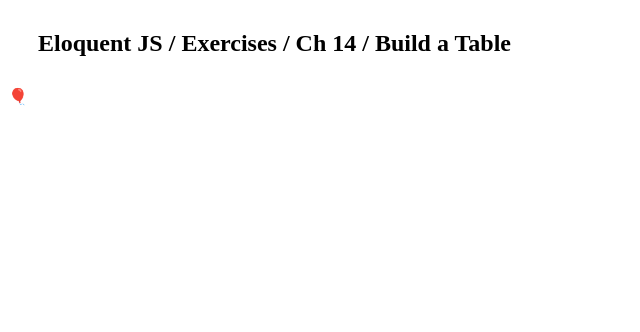
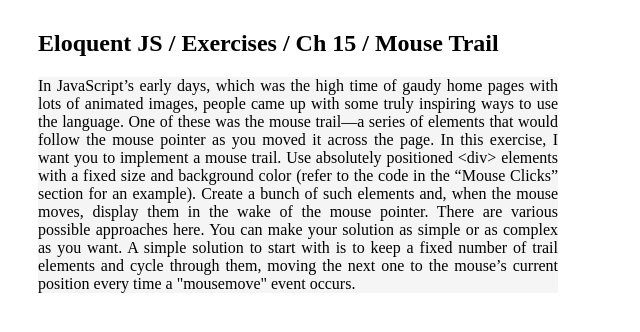
Before and after one commit to crispane/eloquentJS, a plain HTML site: page Chapter 15/MOUSE-TRAIL/index.html in a window 1280 px wide. Shown: the whole page, without its empty margins (0-640 px from the left). Drawn offline with Linux system fonts and the light colour scheme.

Commit message:
add html and js files

```diff
--- a/Chapter 15/MOUSE-TRAIL/index.html
+++ b/Chapter 15/MOUSE-TRAIL/index.html
@@ -7,9 +7,23 @@
   </head>
   <body>
     <div style="margin: 30px; max-width: 65ch; overflow-wrap: normal">
-      <h2>Eloquent JS / Exercises / Ch 14 / Build a Table</h2>
+      <h2>Eloquent JS / Exercises / Ch 15 / Mouse Trail</h2>
+      <p style="text-align: justify; background-color: whitesmoke">
+        In JavaScript’s early days, which was the high time of gaudy home pages
+        with lots of animated images, people came up with some truly inspiring
+        ways to use the language. One of these was the mouse trail—a series of
+        elements that would follow the mouse pointer as you moved it across the
+        page. In this exercise, I want you to implement a mouse trail. Use
+        absolutely positioned &lt;div&gt; elements with a fixed size and
+        background color (refer to the code in the “Mouse Clicks” section for an
+        example). Create a bunch of such elements and, when the mouse moves,
+        display them in the wake of the mouse pointer. There are various
+        possible approaches here. You can make your solution as simple or as
+        complex as you want. A simple solution to start with is to keep a fixed
+        number of trail elements and cycle through them, moving the next one to
+        the mouse’s current position every time a "mousemove" event occurs.
+      </p>
     </div>
-    <p id="balloon">🎈</p>
   </body>
-  <script type="module" src="balloon.js"></script>
+  <script type="module" src="mouse-trail.js"></script>
 </html>
```
Also changed, not shown: Chapter 15/MOUSE-TRAIL/mouse-trail.js (added).
